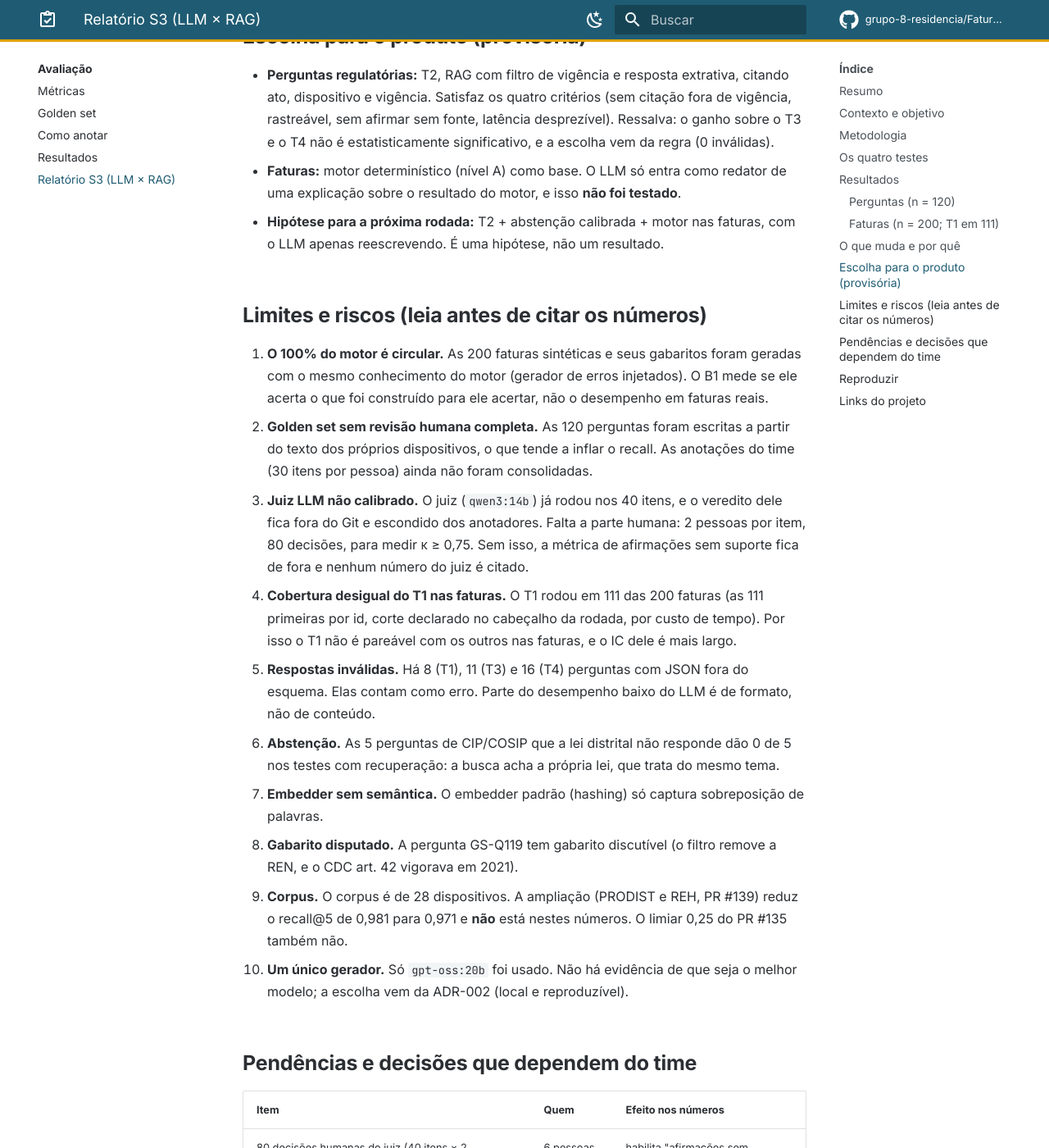
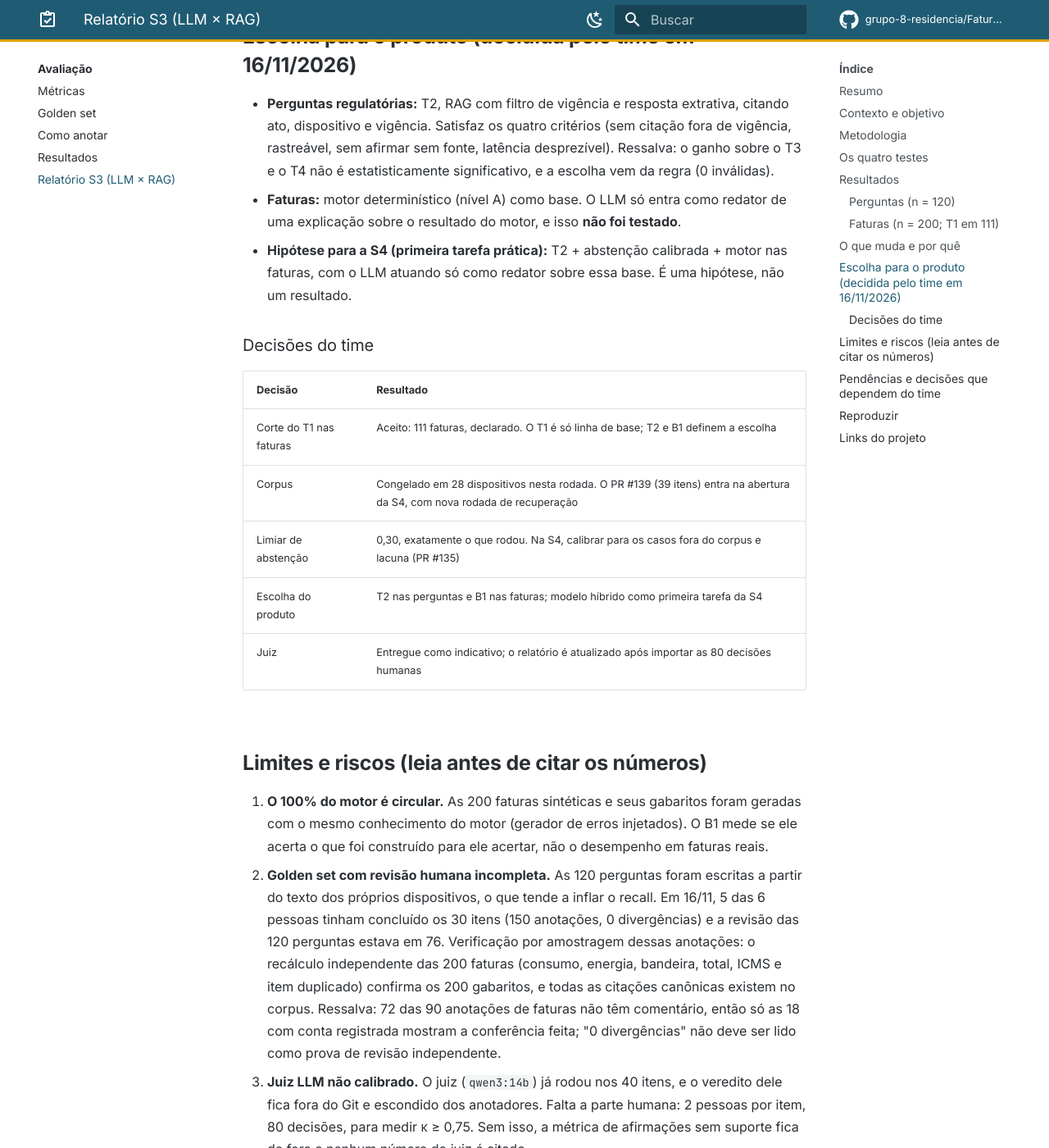
Before and after one commit to grupo-8-residencia/Fatura-Aberta, an MkDocs documentation site: the page built from docs/avaliacao/relatorio-s3-final.md, in a window 1280 px wide and 1400 px high, scrolled down 5131 px. Shown: the whole window at 82% size. Built offline with MkDocs 1.6.1 and Material for MkDocs 9.7.7, drawn with Linux system fonts in a browser that asks for light colours; plug-ins that fetch from the network failed and are left out; comment, search, counter and statistics services are not loaded; some of the changed text lies outside the part shown.

Commit message:
docs(avaliacao): registra as decisões do time e a verificação por amostragem no relatório S3 (#33)
Co-Authored-By: Claude Sonnet 5.5 <noreply@anthropic.com>

```diff
--- a/docs/avaliacao/relatorio-s3-final.md
+++ b/docs/avaliacao/relatorio-s3-final.md
@@ -1,10 +1,11 @@
 # Relatório S3: LLM × RAG no Fatura Aberta
 
-!!! warning "Versão para revisão do time (13/11/2026)"
-    Os números abaixo vêm da rodada completa de 13/11/2026 (`avaliacao/resultados/s3-rodada.json`).
+!!! warning "Entrega da S3 (decisões do time em 16/11/2026)"
+    Os números abaixo vêm da rodada completa de 13/11/2026 (`avaliacao/resultados/s3-rodada.json`),
+    com o corpus congelado de 28 dispositivos e o limiar de abstenção 0,30.
     **A calibração do juiz LLM (κ ≥ 0,75) não foi concluída**: faltam as anotações humanas. Por isso a
-    métrica de "afirmações sem suporte" **não entra** neste relatório, e as decisões abaixo são provisórias
-    até o time revisar os números.
+    métrica de "afirmações sem suporte" **não entra** neste relatório e será atualizada quando as 80
+    decisões humanas forem importadas.
 
 ## Resumo
 
@@ -122,7 +123,7 @@ O T4 contra o B1: 93 faturas em que o B1 acerta e o T4 erra, e nenhuma ao contr
    motor no contexto (T4) detecta quase todas as anomalias (99%) e não dá falso alarme, mas se abstém em
    46% das faturas, o que derruba o acerto.
 
-## Escolha para o produto (provisória)
+## Escolha para o produto (decidida pelo time em 16/11/2026)
 
 - **Perguntas regulatórias:** T2, RAG com filtro de vigência e resposta extrativa, citando ato,
   dispositivo e vigência. Satisfaz os quatro critérios (sem citação fora de vigência, rastreável, sem
@@ -130,17 +131,31 @@ O T4 contra o B1: 93 faturas em que o B1 acerta e o T4 erra, e nenhuma ao contr
   significativo, e a escolha vem da regra (0 inválidas).
 - **Faturas:** motor determinístico (nível A) como base. O LLM só entra como redator de uma explicação sobre
   o resultado do motor, e isso **não foi testado**.
-- **Hipótese para a próxima rodada:** T2 + abstenção calibrada + motor nas faturas, com o LLM apenas
-  reescrevendo. É uma hipótese, não um resultado.
+- **Hipótese para a S4 (primeira tarefa prática):** T2 + abstenção calibrada + motor nas faturas, com o LLM
+  atuando só como redator sobre essa base. É uma hipótese, não um resultado.
+
+### Decisões do time
+
+| Decisão | Resultado |
+|---|---|
+| Corte do T1 nas faturas | Aceito: 111 faturas, declarado. O T1 é só linha de base; T2 e B1 definem a escolha |
+| Corpus | Congelado em 28 dispositivos nesta rodada. O PR #139 (39 itens) entra na abertura da S4, com nova rodada de recuperação |
+| Limiar de abstenção | 0,30, exatamente o que rodou. Na S4, calibrar para os casos fora do corpus e lacuna (PR #135) |
+| Escolha do produto | T2 nas perguntas e B1 nas faturas; modelo híbrido como primeira tarefa da S4 |
+| Juiz | Entregue como indicativo; o relatório é atualizado após importar as 80 decisões humanas |
 
 ## Limites e riscos (leia antes de citar os números)
 
 1. **O 100% do motor é circular.** As 200 faturas sintéticas e seus gabaritos foram geradas com o mesmo
    conhecimento do motor (gerador de erros injetados). O B1 mede se ele acerta o que foi construído para
    ele acertar, não o desempenho em faturas reais.
-2. **Golden set sem revisão humana completa.** As 120 perguntas foram escritas a partir do texto dos
-   próprios dispositivos, o que tende a inflar o recall. As anotações do time (30 itens por pessoa) ainda
-   não foram consolidadas.
+2. **Golden set com revisão humana incompleta.** As 120 perguntas foram escritas a partir do texto dos
+   próprios dispositivos, o que tende a inflar o recall. Em 16/11, 5 das 6 pessoas tinham concluído os 30
+   itens (150 anotações, 0 divergências) e a revisão das 120 perguntas estava em 76. Verificação por
+   amostragem dessas anotações: o recálculo independente das 200 faturas (consumo, energia, bandeira,
+   total, ICMS e item duplicado) confirma os 200 gabaritos, e todas as citações canônicas existem no corpus.
+   Ressalva: 72 das 90 anotações de faturas não têm comentário, então só as 18 com conta registrada
+   mostram a conferência feita; "0 divergências" não deve ser lido como prova de revisão independente.
 3. **Juiz LLM não calibrado.** O juiz (`qwen3:14b`) já rodou nos 40 itens, e o veredito dele fica fora do
    Git e escondido dos anotadores. Falta a parte humana: 2 pessoas por item, 80 decisões, para medir
    κ ≥ 0,75. Sem isso, a métrica de afirmações sem suporte fica de fora e nenhum número do juiz é citado.
@@ -165,9 +180,7 @@ O T4 contra o B1: 93 faturas em que o B1 acerta e o T4 erra, e nenhuma ao contr
 |---|---|---|
 | 80 decisões humanas do juiz (40 itens × 2 pessoas), na fila cega da página de anotação | 6 pessoas | habilita "afirmações sem suporte" e o κ |
 | Anotação do golden set (30 itens por pessoa, 0/30 hoje) | 6 pessoas | pode mudar gabaritos e exigir recongelar o conjunto |
-| Aceitar o corte de 111 faturas no T1 ou rodar as 89 restantes (~2,5 h) | Pedro | completa o T1 nas faturas |
-| Corpus de 28 ou 39 dispositivos (PR #139) e limiar 0,30 ou 0,25 (PR #135) | time | muda o recall e o T2 |
-| Medir modelos alternativos para o produto (ADR-003) | Pedro | muda a escolha do modelo, não a do método |
+| Medir modelos alternativos para o produto (ADR-003), na S4 | Pedro | muda a escolha do modelo, não a do método |
 | Investigar as 16 respostas inválidas do T4 | Pedro | pode elevar o T4 acima do T2 |
 
 ## Reproduzir
```
